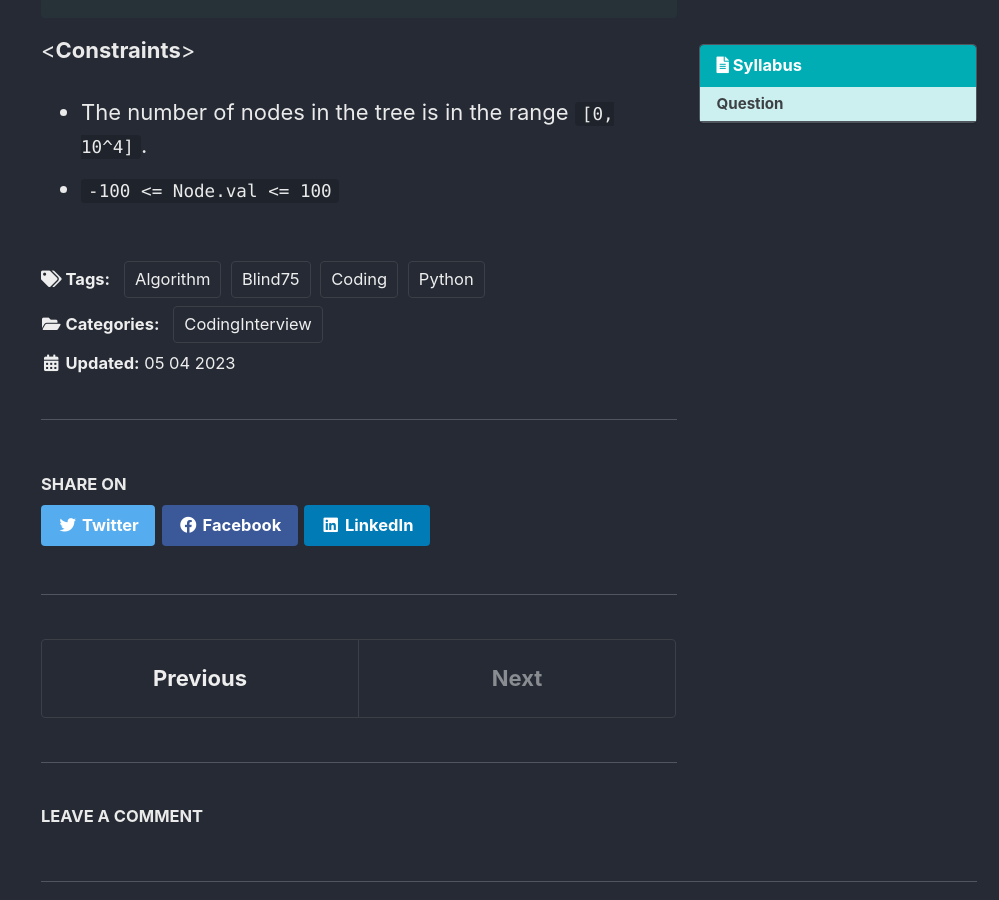
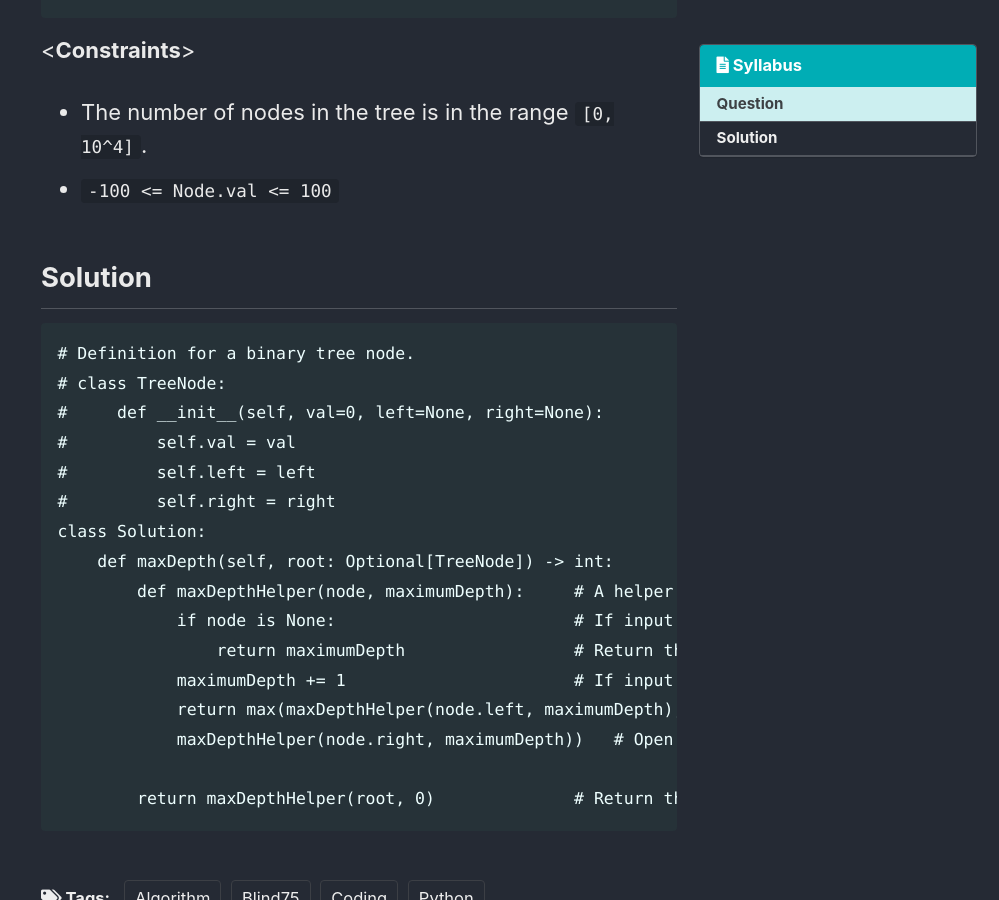
Before and after one commit to PyChanyoung/PyChanyoung.github.io, a Jekyll site: the page built from _posts/2023-05-04-MaximumDepthOfBinaryTree.md, in a window 1280 px wide and 900 px high, scrolled down 1152 px. Shown: the whole window, without its empty margins (281-1280 px from the left). Built offline with Jekyll 4.4.1, drawn with Linux system fonts in a browser that asks for light colours; cached includes are drawn as plain includes; some web fonts are replaced; comment, search, counter and statistics services are not loaded; some of the changed text lies outside the part shown.

Commit message:
Updated contents

````diff
--- a/_posts/2023-05-04-MaximumDepthOfBinaryTree.md
+++ b/_posts/2023-05-04-MaximumDepthOfBinaryTree.md
@@ -41,3 +41,24 @@ Output: 2
 
 - The number of nodes in the tree is in the range `[0, 10^4]`.
 - `-100 <= Node.val <= 100`
+
+## Solution
+
+```
+# Definition for a binary tree node.
+# class TreeNode:
+#     def __init__(self, val=0, left=None, right=None):
+#         self.val = val
+#         self.left = left
+#         self.right = right
+class Solution:
+    def maxDepth(self, root: Optional[TreeNode]) -> int:
+        def maxDepthHelper(node, maximumDepth):     # A helper method is used to open a stack while computing the maximum depth.
+            if node is None:                        # If input is Null,
+                return maximumDepth                 # Return the value of the maximumDepth computed so far.
+            maximumDepth += 1                       # If input is not Null,
+            return max(maxDepthHelper(node.left, maximumDepth),
+            maxDepthHelper(node.right, maximumDepth))   # Open the left and right stacks and invoke recursion inside them. Then, at the point when the stacks are closing, each helper method returns its value, and when all stacks are closed, the values returned by the left and right stacks, up to that point, are compared.
+
+        return maxDepthHelper(root, 0)              # Return the value of maximumDepth that was ultimately returned.
+```
````
